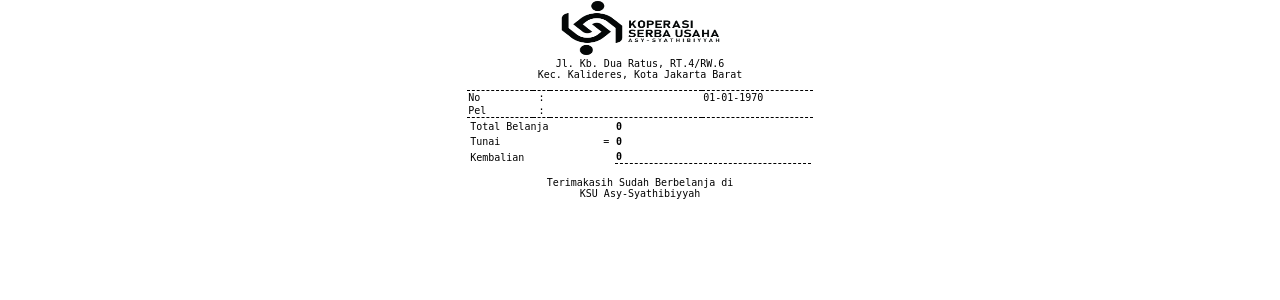
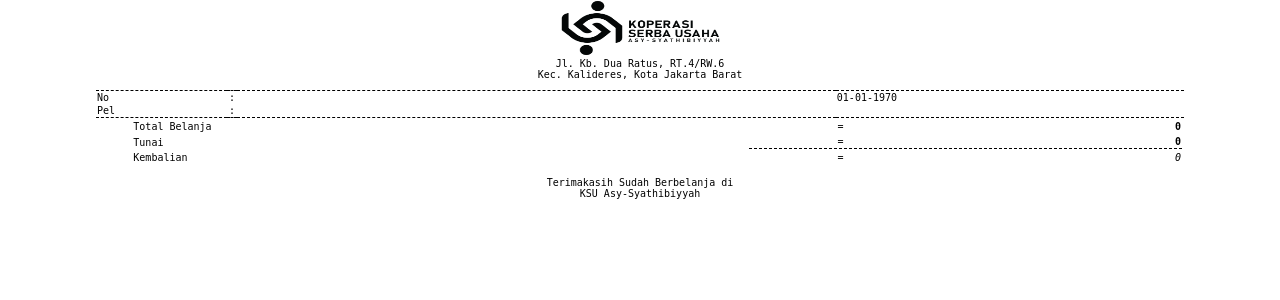
Before and after one commit to firman1616/koperasi, a CodeIgniter app: the page made by application/views/transaksi/cetak_trans.php in a window 1280 px wide. Shown: the top 300 px of the page. Run offline with CodeIgniter, Linux system fonts and the light colour scheme; data that the repository does not hold is empty.

Commit message:
update query grub by laporan dan cetakan, serta iuran

```diff
--- a/application/views/transaksi/cetak_trans.php
+++ b/application/views/transaksi/cetak_trans.php
@@ -62,20 +62,20 @@ foreach ($header as $row) {
   <p style="margin-top: 0px">Jl. Kb. Dua Ratus, RT.4/RW.6 <br> Kec. Kalideres, Kota Jakarta Barat
   </p>
   <center>
-    <table width="27%" style="border-top: 1px dashed black; border-bottom: 1px dashed black; border-left: none; border-right: none; border-collapse: collapse;">
+    <table width="85%" style="border-top: 1px dashed black; border-bottom: 1px dashed black; border-left: none; border-right: none; border-collapse: collapse;">
       <tbody>
         <tr>
-          <td width="19%">No</td>
-          <td width="5%" align="center">:</td>
-          <td width="44%"><?= $no_trans ?></td>
+          <td width="12%">No</td>
+          <td width="1%" align="center">:</td>
+          <td width="55%"><?= $no_trans ?></td>
           <td width="32%"><?= date('d-m-Y', strtotime($tgl)) ?></td>
           <!-- <td width="12%">Kasir</td>
           <td width="3%">:</td>
           <td width="28%">Nama Kasir</td> -->
         </tr>
         <tr>
-          <td width="19%">Pel</td>
-          <td width="5%" align="center">:</td>
+          <td width="12%">Pel</td>
+          <td width="1%" align="center">:</td>
           <td colspan="2">
             <?php
             if ($cus_id == '117') {
@@ -92,41 +92,44 @@ foreach ($header as $row) {
       </tbody>
     </table>
 
-    <table width="27%" style="border-bottom: 1px dashed black; border-left: none; border-right: none; border-collapse: collapse;">
+	  <table width="85%" style="border-bottom: 1px dashed black; border-left: none; border-right: none; border-collapse: collapse;">
       <tbody>
         <?php
         foreach ($detail as $row) { ?>
           <tr>
-            <td width="51%"><b><?= $row->nama_barang ?></b> <br><?= number_format($row->total_harga, 0, ',', '.') ?> &nbsp; &nbsp; &nbsp; &nbsp; &nbsp;&nbsp; x<?= $row->qty ?> &nbsp; &nbsp; &nbsp; &nbsp; &nbsp;&nbsp; <?= number_format($row->qty * $row->total_harga, 0, ',', '.') ?></td>
-            <!--
-          <td width="6%"><?= $row->qty ?></td>
-          <td width="21%"><?= $row->total_harga ?></td>
-          <td width="22%"><?= number_format($row->qty * $row->total_harga) ?></td>
--->
+            <td width="51%"><b><?= $row->nama_barang ?></b></td>
+
+          <td width="11%"><?= $row->qty ?></td>
+          <td width="27%" style="text-align: right"><?= number_format($row->qty * $row->total_harga, 0, ',', '.') ?></td>
+
           </tr>
         <?php }
         ?>
+
       </tbody>
     </table>
 
-    <table width="27%" style="font-style: bold">
+    <table width="85%" style="font-style: bold">
       <tbody>
         <tr>
-          <td width="38%">Total Belanja</td>
-          <td width="4%" align="center">&nbsp;</td>
-          <td width="58%"><b><?= number_format($total, 0, ',', '.') ?></b></td>
+          <td width="3%">&nbsp;</td>
+          <td width="57%">Total Belanja</td>
+          <td width="17%" align="center">=</td>
+          <td width="23%" align="right"><b><?= number_format($total, 0, ',', '.') ?></b></td>
 
         </tr>
         <tr>
+          <td>&nbsp;</td>
           <td>Tunai</td>
-          <td align="center">=</td>
-          <td><b><?= number_format($bayar, 0, ',', '.') ?></b></td>
+          <td align="center" style="border-bottom: 1px dashed black;">=</td>
+          <td align="right" style="border-bottom: 1px dashed black;"><b><?= number_format($bayar, 0, ',', '.') ?></b></td>
 
         </tr>
         <tr>
+          <td>&nbsp;</td>
           <td>Kembalian</td>
-          <td align="center">&nbsp;</td>
-          <td style="border-bottom: 1px dashed black;"><b><?= number_format($kembali, 0, ',', '.') ?></b></td>
+          <td align="center">=</td>
+          <td align="right"><i><?= number_format($kembali, 0, ',', '.') ?></i></td>
 
         </tr>
       </tbody>
@@ -135,7 +138,7 @@ foreach ($header as $row) {
     Terimakasih Sudah Berbelanja di<br>
 	 KSU Asy-Syathibiyyah
 
-  </center>
+</center>
 </body>
 
 </html>
```
Also changed, not shown: application/controllers/Peserta.php (+29 -2 lines), application/models/M_laporan.php (+10 -6 lines), application/views/iuran/iuran-table.php (+22 -2 lines), assets/js/peserta.js (+6 -5 lines).
